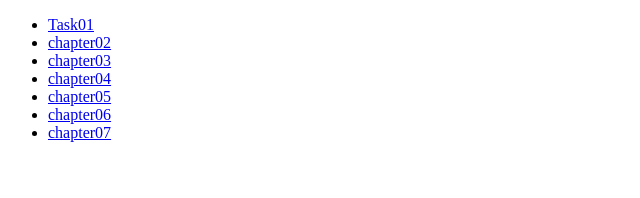
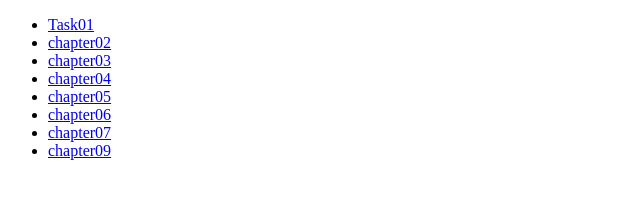
Before and after one commit to itc-s21024/WebExtention, a plain HTML site: page index.html in a window 1280 px wide. Shown: the full height of the page, 0-640 px from the left. Drawn offline with Linux system fonts and the light colour scheme.

```diff
--- a/index.html
+++ b/index.html
@@ -15,6 +15,7 @@
 	<li><a href="/chapter05">chapter05</a></li>
 	<li><a href="/chapter06">chapter06</a></li>
 	<li><a href="/chapter07">chapter07</a></li>
+	<li><a href="/chapter09">chapter09</a></li>
 </ul>
 </body>
 </html>
```
